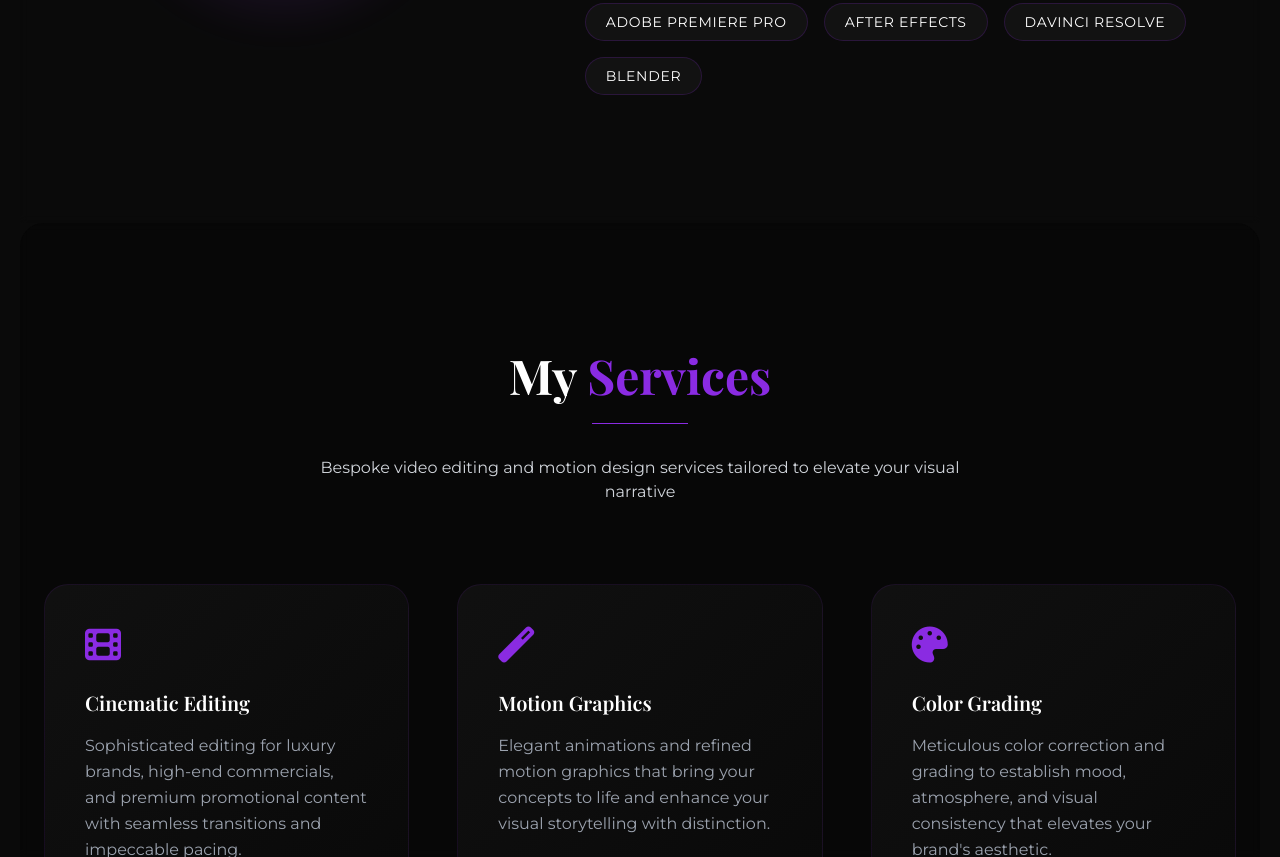
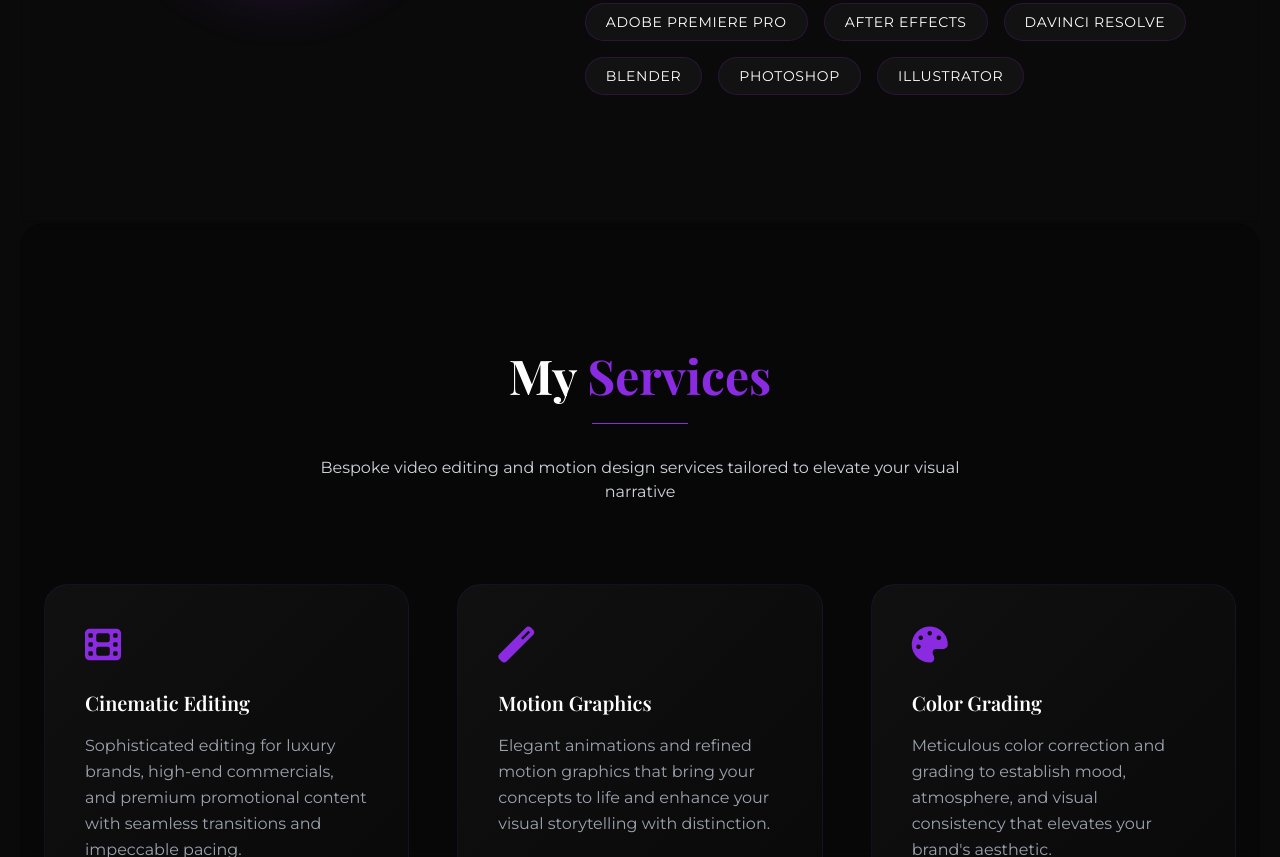
Before and after one commit to JellYouness/idr, a plain HTML site: page index.html in a window 1280 px wide. Shown: the part 2636-3493 px from the top of the page. Drawn offline with nearby package versions, Linux system fonts and the light colour scheme.

Commit message:
Illustrator

```diff
--- a/index.html
+++ b/index.html
@@ -1170,6 +1170,8 @@
                         <span class="px-4 sm:px-5 py-2 bg-gray-dark border border-purple/20 text-xs sm:text-sm uppercase tracking-wider rounded-full">After Effects</span>
                         <span class="px-4 sm:px-5 py-2 bg-gray-dark border border-purple/20 text-xs sm:text-sm uppercase tracking-wider rounded-full">DaVinci Resolve</span>
                         <span class="px-4 sm:px-5 py-2 bg-gray-dark border border-purple/20 text-xs sm:text-sm uppercase tracking-wider rounded-full">Blender</span>
+                        <span class="px-4 sm:px-5 py-2 bg-gray-dark border border-purple/20 text-xs sm:text-sm uppercase tracking-wider rounded-full">Photoshop</span>
+                        <span class="px-4 sm:px-5 py-2 bg-gray-dark border border-purple/20 text-xs sm:text-sm uppercase tracking-wider rounded-full">Illustrator</span>
                     </div>
                 </div>
             </div>
```
